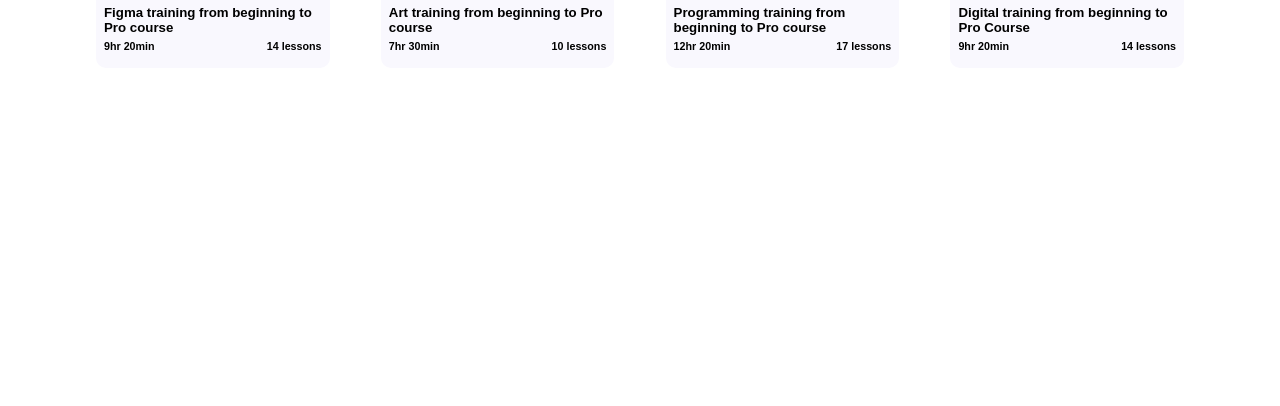
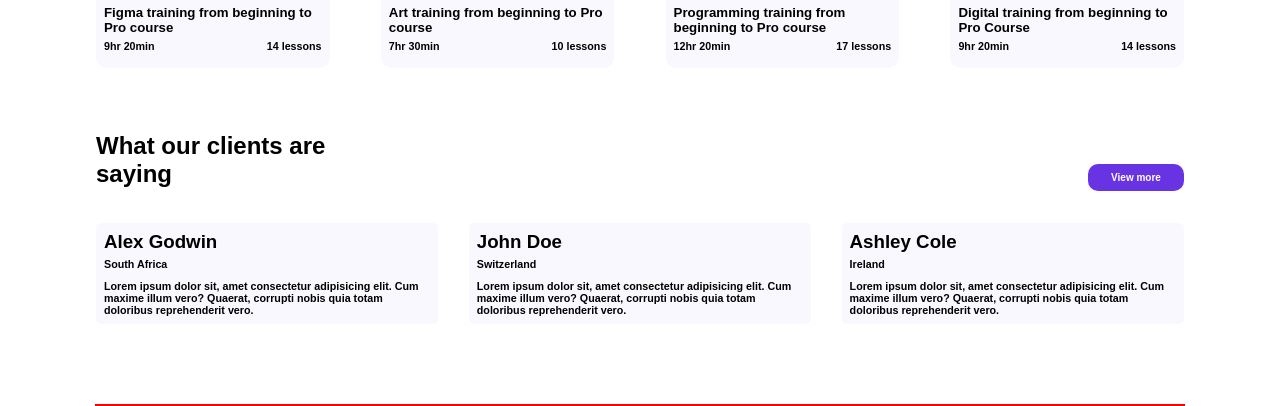
Before and after one commit to devWaz/Learn-Landing-Page, a plain HTML site: page index.html in a window 1280 px wide. Shown: the part 1895-2301 px from the top of the page. Before the commit the page ends 1963 px from the top, so only its background shows below. Drawn offline with Linux system fonts and the light colour scheme.

Commit message:
new section

```diff
--- a/index.html
+++ b/index.html
@@ -1,5 +1,6 @@
 <!DOCTYPE html>
 <html lang="en">
+
 <head>
     <meta charset="UTF-8">
     <meta http-equiv="X-UA-Compatible" content="IE=edge">
@@ -10,6 +11,7 @@
     <link href="https://fonts.googleapis.com/css2?family=Nunito:wght@100&display=swap" rel="stylesheet">
     <link rel="stylesheet" href="style.css">
 </head>
+
 <body>
     <nav>
         <div class="Logo">
@@ -64,25 +66,25 @@
         <h2>How it works</h2>
         <div class="worksList">
             <div class="plan">
-                <div><img src="images/calendar2-week.svg" alt="" ></div>
+                <div><img src="images/calendar2-week.svg" alt=""></div>
                 <h3>Set your plan</h3>
                 <h5>We always make sure you stay organized for the course you want to take </h5>
             </div>
 
             <div class="course">
-                <div><img src="images/search.svg" alt="" ></div>
+                <div><img src="images/search.svg" alt=""></div>
                 <h3>Find your course</h3>
                 <h5>Find the course that suits you. Apply, Study, Read and enjoy.<br> Have fun! </h5>
             </div>
 
             <div class="award">
-                <div><img src="images/award.svg" alt="" ></div>
+                <div><img src="images/award.svg" alt=""></div>
                 <h3>Get an Award</h3>
                 <h5>We always make sure you stay organized for the course you want to take </h5>
             </div>
 
             <div class="certificate">
-                <div><img src="images/star-fill.svg" alt="" ></div>
+                <div><img src="images/star-fill.svg" alt=""></div>
                 <h3>Earn a Certificate</h3>
                 <h5>We always make sure you stay organized for the course you want to take </h5>
             </div>
@@ -98,15 +100,23 @@
             <h5>Every secure access to digital learning resources should be <br> easy in for learning</h5>
             <div class="check1">
                 <ul>
-                    <li><img src="images/check2-square.svg" alt=""><h6>World Class</h6></li>
-                    <li><img src="images/check2-square.svg" alt=""><h6>Affordable</h6></li>
+                    <li><img src="images/check2-square.svg" alt="">
+                        <h6>World Class</h6>
+                    </li>
+                    <li><img src="images/check2-square.svg" alt="">
+                        <h6>Affordable</h6>
+                    </li>
                 </ul>
             </div>
 
             <div class="check2">
                 <ul>
-                    <li><img src="images/check2-square.svg" alt=""><h6>Flexible</h6></li>
-                    <li><img src="images/check2-square.svg" alt=""><h6>Job relevant</h6></li>
+                    <li><img src="images/check2-square.svg" alt="">
+                        <h6>Flexible</h6>
+                    </li>
+                    <li><img src="images/check2-square.svg" alt="">
+                        <h6>Job relevant</h6>
+                    </li>
                 </ul>
             </div>
             <a href="#"><button>Get Started</button></a>
@@ -131,8 +141,12 @@
                 <h6>UI/UX Design Course</h>
                     <h5>Figma training from beginning to Pro course</h5>
                     <div class="duration">
-                    <div class="time"><h6>9hr 20min</h6></div>
-                    <div class="lessons"><h6>14 lessons</h6></div>
+                        <div class="time">
+                            <h6>9hr 20min</h6>
+                        </div>
+                        <div class="lessons">
+                            <h6>14 lessons</h6>
+                        </div>
                     </div>
             </div>
 
@@ -141,8 +155,12 @@
                 <h6>Creative Art Design Course</h>
                     <h5>Art training from beginning to Pro course</h5>
                     <div class="duration">
-                    <div class="time"><h6>7hr 30min</h6></div>
-                    <div class="lessons"><h6>10 lessons</h6></div>
+                        <div class="time">
+                            <h6>7hr 30min</h6>
+                        </div>
+                        <div class="lessons">
+                            <h6>10 lessons</h6>
+                        </div>
                     </div>
             </div>
 
@@ -151,8 +169,12 @@
                 <h6>Programming Course</h6>
                 <h5>Programming training from beginning to Pro course</h5>
                 <div class="duration">
-                    <div class="time"><h6>12hr 20min</h6></div>
-                    <div class="lessons"><h6>17 lessons</h6></div>
+                    <div class="time">
+                        <h6>12hr 20min</h6>
+                    </div>
+                    <div class="lessons">
+                        <h6>17 lessons</h6>
+                    </div>
                 </div>
             </div>
 
@@ -161,14 +183,54 @@
                 <h6>Digital Marketing Course</h6>
                 <h5>Digital training from beginning to Pro Course</h5>
                 <div class="duration">
-                    <div class="time"><h6>9hr 20min</h6></div>
-                    <div class="lessons"><h6>14 lessons</h6></div>
+                    <div class="time">
+                        <h6>9hr 20min</h6>
+                    </div>
+                    <div class="lessons">
+                        <h6>14 lessons</h6>
+                    </div>
                 </div>
             </div>
 
         </div>
+    </section>
+
+    <section class="fifthSection">
+        <div class="clients">
+            <h1>What our clients are <br> saying</h1>
+            <button>View more</button>
+        </div>
+
+        <div class="clientCards">
+
+            <div class="clientCard">
+                <h3>Alex Godwin</h3>
+                <h6>South Africa</h6>
+                <h6 class="statement">Lorem ipsum dolor sit, amet consectetur adipisicing elit. Cum maxime illum
+                    vero? Quaerat, corrupti nobis quia totam doloribus reprehenderit vero.</h6>
+            </div>
+
+            <div class="clientCard">
+                <h3>John Doe</h3>
+                <h6>Switzerland</h6>
+                <h6 class="statement">Lorem ipsum dolor sit, amet consectetur adipisicing elit. Cum maxime illum
+                    vero? Quaerat, corrupti nobis quia totam doloribus reprehenderit vero.</h6>
+            </div>
+
+            <div class="clientCard">
+                <h3>Ashley Cole</h3>
+                <h6>Ireland</h6>
+                <h6 class="statement">Lorem ipsum dolor sit, amet consectetur adipisicing elit. Cum maxime illum
+                    vero? Quaerat, corrupti nobis quia totam doloribus reprehenderit vero.</h6>
+            </div>
+
+        </div>
+    </section>
+
+    <section class="sixthSection">
 
     </section>
 
 </body>
+
 </html>
--- a/style.css
+++ b/style.css
@@ -380,6 +380,10 @@ nav button:hover{
     margin-top: 2rem;
 }
 
+.latest button:hover{
+    background-color: #4b24a7;
+}
+
 .latestCourses{
     display: flex;
     justify-content: space-between;
@@ -492,3 +496,59 @@ nav button:hover{
 .card3 h5 {
     margin-top: 0.5rem;
 }
+
+
+.fifthSection{
+    width: 85%;
+    margin: auto;
+    margin-top: 4rem;
+}
+
+.clients{
+    display: flex;
+}
+
+.clients button{
+    background-color: #6833e3;
+    border: none;
+    color: white;
+    width: 6rem;
+    border-radius: 10px;
+    padding: 0.5rem;
+    font-size: 10px;
+    font-weight: bold;
+    margin-left: auto;
+    margin-top: 2rem;
+}
+
+.clients button:hover{
+    background-color: #4b24a7;
+}
+
+.clientCards{
+    margin-top: 2rem;
+    display: flex;
+    justify-content: space-between;
+}
+
+.clientCard{
+    width: 30%;
+    background-color: #f9f8fe;
+    padding: 0.5rem;
+    border-radius: 5px;
+}
+
+.clientCard h6{
+    padding-top: 5px;
+}
+
+.clientCard .statement{
+    padding-top: 10px;
+}
+
+.sixthSection{
+    width: 85%;
+    margin: auto;
+    margin-top: 5rem;
+    border: 1px solid red;
+}
```
Lines whose indentation alone changed are shown as unchanged.
